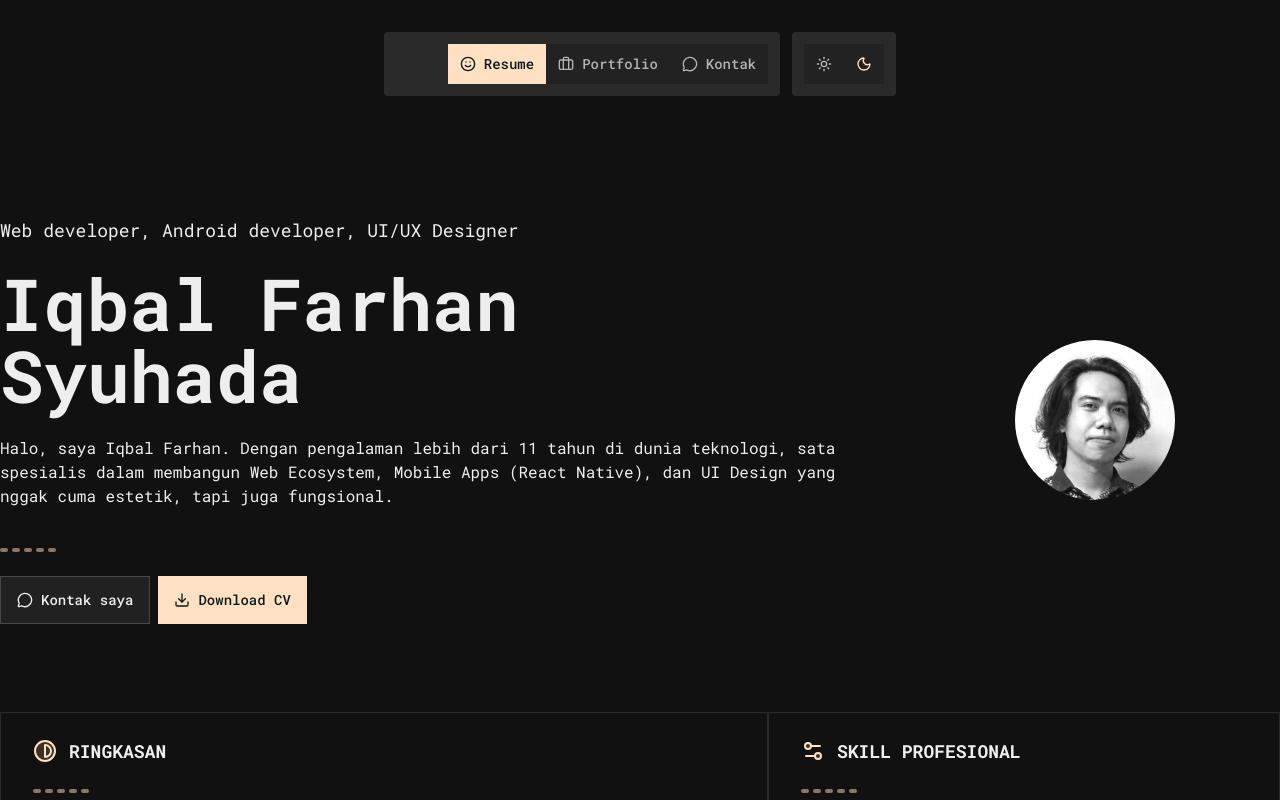
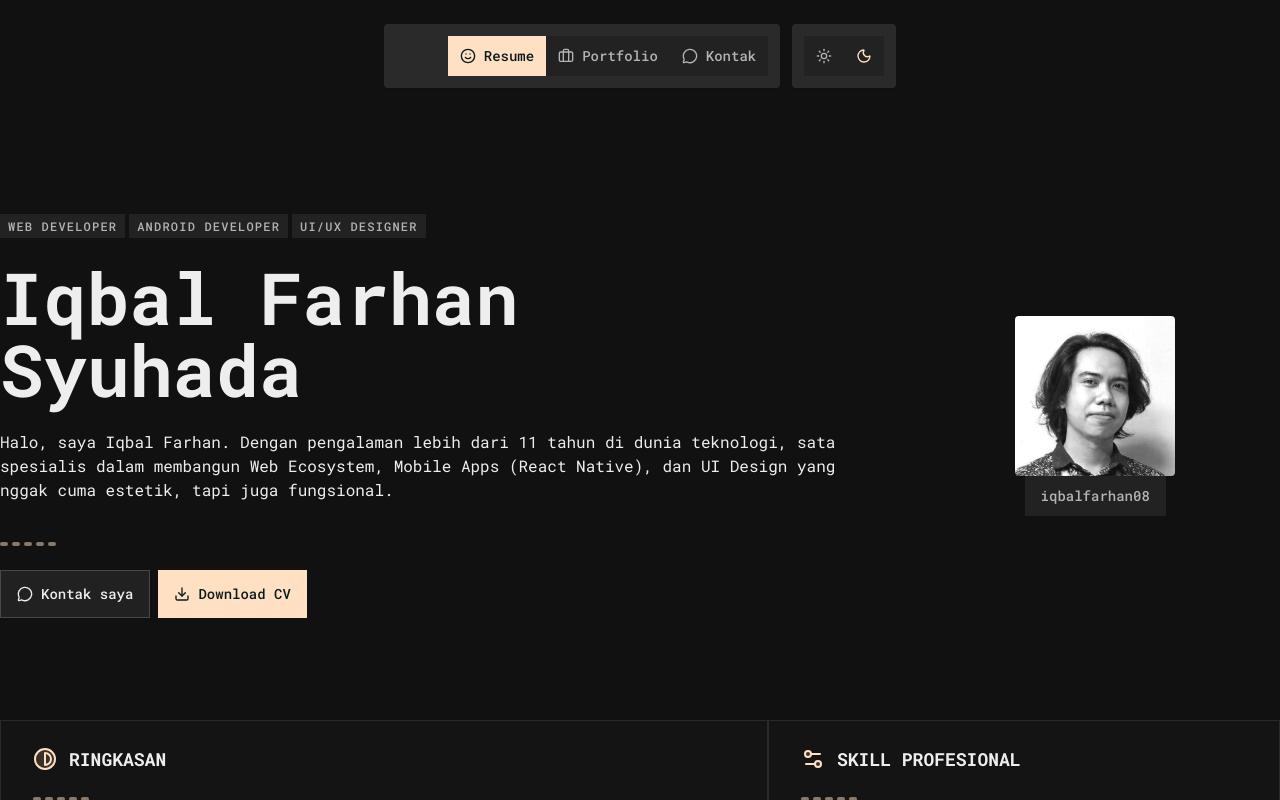
Before and after one commit to iqbalfarhan/iqbalfarhan.github.io, a React (Vite) app: page /#/ in a window 1280 px wide. Shown: the top 800 px of the page. Built offline with nearby package versions, Linux system fonts and the light colour scheme.

Commit message:
update hero

```diff
--- a/src/components/app/app-navbar.tsx
+++ b/src/components/app/app-navbar.tsx
@@ -104,8 +104,8 @@ const AppNavbar = () => {
 	}
 
 	return (
-		<div className="flex items-center justify-center py-8 px-4 gap-3">
-			<div className="p-3 bg-accent flex rounded-full dark:rounded">
+		<div className="flex items-center justify-center py-6 w-full px-4 gap-3 sticky top-0 mx-auto">
+			<div className="p-3 bg-accent flex rounded-full dark:rounded shadow-xs">
 				<Avatar className="size-10 mr-3 rounded-full dark:rounded">
 					<AvatarImage src="/logo192.png" />
 				</Avatar>
@@ -140,7 +140,7 @@ const AppNavbar = () => {
 					Kontak
 				</Link>
 			</div>
-			<div className="p-3 bg-accent flex rounded-full dark:rounded">
+			<div className="p-3 bg-accent flex rounded-full dark:rounded shadow-xs">
 				<ModeToggle />
 			</div>
 		</div>
--- a/src/components/ui/card.tsx
+++ b/src/components/ui/card.tsx
@@ -10,7 +10,7 @@ function Card({ className, ...props }: React.ComponentProps<'div'>) {
 			data-slot="card"
 			className={cn(
 				// 'bg-card text-card-foreground flex flex-col  gap-6 rounded-xl border py-6 shadow-sm h-fit',
-				'flex flex-col gap-6 border border-transparent dark:border-accent hover:bg-card/50 rounded-xl py-6 h-fit transition-all dark:rounded-none',
+				'flex flex-col bg-card/50 gap-6 border border-transparent dark:border-accent hover:bg-card/50 rounded-xl py-6 h-fit transition-all dark:rounded-none',
 				className,
 			)}
 			{...props}
--- a/src/components/welcome/hero-section.tsx
+++ b/src/components/welcome/hero-section.tsx
@@ -1,15 +1,27 @@
 import { Link } from '@tanstack/react-router';
 import { Download, MessageCircle } from 'lucide-react';
-import { buttonVariants } from '../ui/button';
+import { Button, buttonVariants } from '../ui/button';
 import DotSeparator from '../ui/dot-separator';
 
 const HeroSection = () => {
 	return (
-		<div className="flex items-center py-16 gap-12">
-			<div className="grid gap-6 w-[70%]">
-				<p className="text-lg">
-					Web developer, Android developer, UI/UX Designer
-				</p>
+		<div className="grid md:flex md:flex-row-reverse items-center gap-12 md:h-[70dvh]">
+			<div className="w-[30%] h-full flex flex-col items-center justify-center">
+				<img src="/logo512.png" className="w-40 aspect-square rounded" />
+				<Button variant={'muted'}>iqbalfarhan08</Button>
+			</div>
+			<div className="grid gap-6 md:w-[70%]">
+				<div className="flex flex-wrap gap-1">
+					{['Web developer', 'Android developer', 'UI/UX Designer'].map((l) => (
+						<Button
+							variant={'muted'}
+							size={'xs'}
+							className="uppercase tracking-widest text-xs"
+						>
+							{l}
+						</Button>
+					))}
+				</div>
 				<h1 className="text-7xl font-black">Iqbal Farhan Syuhada</h1>
 				<p>
 					Halo, saya Iqbal Farhan. Dengan pengalaman lebih dari 11 tahun di
@@ -18,7 +30,7 @@ const HeroSection = () => {
 					fungsional.
 				</p>
 				<DotSeparator />
-				<div className="flex flex-wrap gap-2">
+				<div className="grid md:flex flex-wrap gap-2">
 					<Link
 						to="/kontak"
 						className={buttonVariants({ variant: 'outline', size: 'lg' })}
@@ -35,9 +47,6 @@ const HeroSection = () => {
 					</a>
 				</div>
 			</div>
-			<div className="w-[30%] h-full flex items-center justify-center">
-				<img src="/logo512.png" className="w-40 aspect-square rounded-full" />
-			</div>
 		</div>
 	);
 };
--- a/src/routes/index.tsx
+++ b/src/routes/index.tsx
@@ -17,13 +17,13 @@ function RouteComponent() {
 	return (
 		<>
 			<HeroSection />
-			<div className="grid print:grid-cols-1 xl:grid-cols-5">
-				<div className="grid print:grid-cols-1 xl:col-span-3 h-fit">
+			<div className="grid print:grid-cols-1 xl:grid-cols-5 gap-6 dark:gap-0">
+				<div className="grid print:grid-cols-1 xl:col-span-3 h-fit gap-6 dark:gap-0">
 					<SummarySection />
 					<JobSection />
 					<EducationSection />
 				</div>
-				<div className="grid print:grid-cols-1 xl:col-span-2 h-fit">
+				<div className="grid print:grid-cols-1 xl:col-span-2 h-fit gap-6 dark:gap-0">
 					<SkillSection />
 					<CertificateSection />
 					<AwardSection />
--- a/src/routes/kontak.tsx
+++ b/src/routes/kontak.tsx
@@ -52,7 +52,7 @@ function RouteComponent() {
 				</Field>
 			</div>
 			<div>
-				<Card className="bg-card">
+				<Card>
 					<CardHeader>
 						<CardTitle icon={FormInput}>Input</CardTitle>
 					</CardHeader>
--- a/src/styles.css
+++ b/src/styles.css
@@ -39,9 +39,9 @@
 	--sidebar-accent-foreground: oklch(0.3729 0.0306 259.7328);
 	--sidebar-border: oklch(0.8687 0.0043 56.366);
 	--sidebar-ring: oklch(0.5854 0.2041 277.1173);
-	--font-sans: Plus Jakarta Sans, sans-serif;
-	--font-serif: Lora, serif;
-	--font-mono: Roboto Mono, monospace;
+	--font-sans: Roboto Mono;
+	--font-serif: Robot Mono;
+	--font-mono: Roboto Mono;
 	--radius: 1.25rem;
 	--shadow-x: 2px;
 	--shadow-y: 2px;
@@ -104,14 +104,9 @@
 	--sidebar-accent-foreground: oklch(0.9674 0.0013 286.3752);
 	--sidebar-border: oklch(0.2739 0.0055 286.0326);
 	--sidebar-ring: oklch(0.8711 0.0055 286.286);
-	--font-sans:
-		ui-sans-serif, system-ui, -apple-system, BlinkMacSystemFont, 'Segoe UI',
-		Roboto, 'Helvetica Neue', Arial, 'Noto Sans', sans-serif,
-		'Apple Color Emoji', 'Segoe UI Emoji', 'Segoe UI Symbol', 'Noto Color Emoji';
-	--font-serif: ui-serif, Georgia, Cambria, 'Times New Roman', Times, serif;
-	--font-mono:
-		ui-monospace, SFMono-Regular, Menlo, Monaco, Consolas, 'Liberation Mono',
-		'Courier New', monospace;
+	--font-sans: Roboto Mono;
+	--font-serif: Robot Mono;
+	--font-mono: Roboto Mono;
 	--radius: 0rem;
 	--shadow-x: 0;
 	--shadow-y: 1px;
@@ -167,12 +162,9 @@
 	--color-sidebar-border: var(--sidebar-border);
 	--color-sidebar-ring: var(--sidebar-ring);
 
-	/* --font-sans: var(--font-sans);
+	--font-sans: var(--font-sans);
 	--font-mono: var(--font-mono);
-	--font-serif: var(--font-serif); */
-	--font-sans: Roboto Mono;
-	--font-mono: Roboto Mono;
-	--font-serif: Poppins;
+	--font-serif: var(--font-serif);
 
 	--radius-sm: calc(var(--radius) - 4px);
 	--radius-md: calc(var(--radius) - 2px);
```
